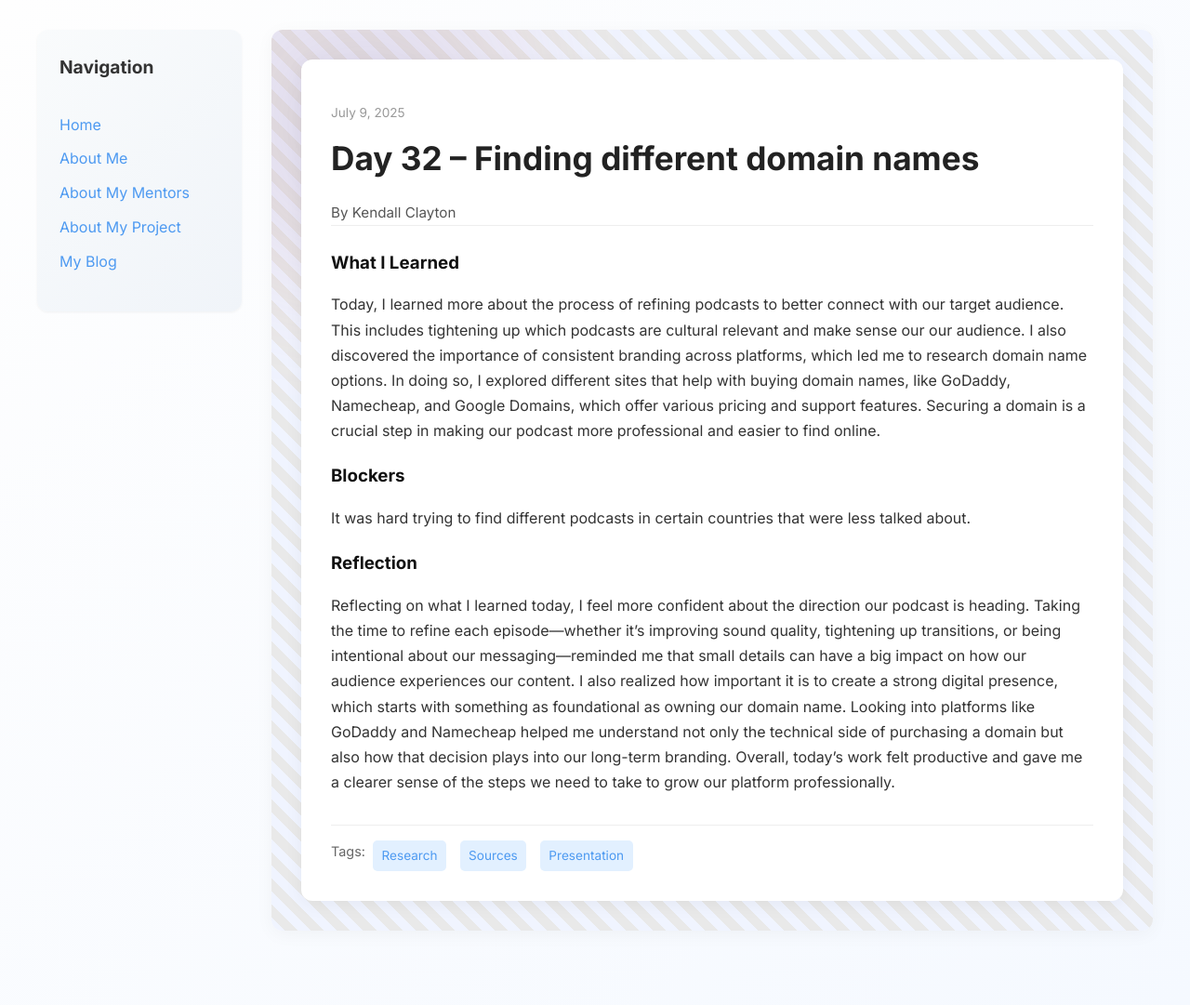
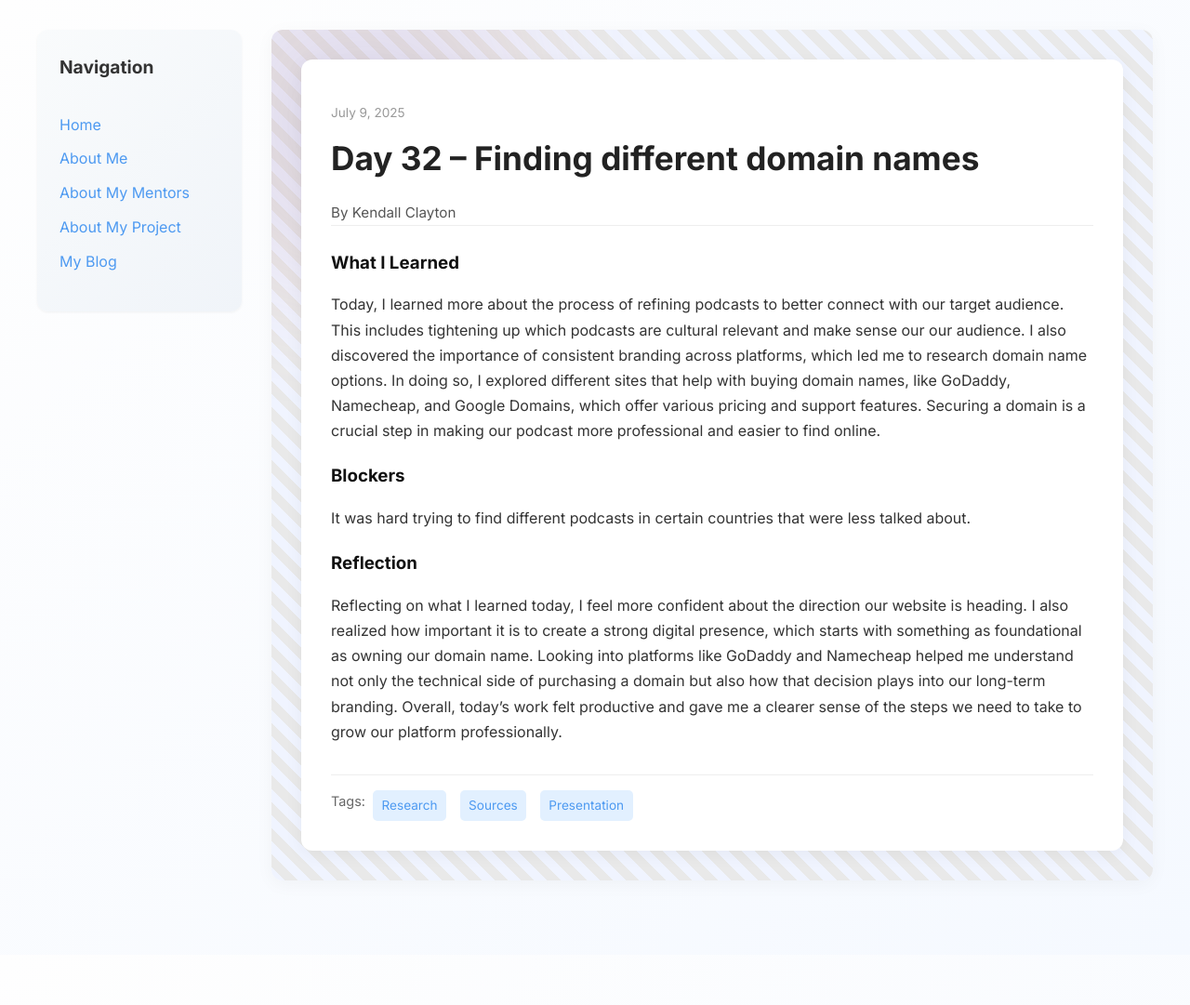
Before and after one commit to kendallzoe/kendallzoe.github.io, a Jekyll site: the page built from _posts/2025-07-09-day-32.md, in a window 1280 px wide. Shown: the whole page at 93% size. Built offline with Jekyll 4.4.1, drawn with Linux system fonts in a browser that asks for light colours; after the commit the page ends 1027 px from its top, so only the background shows below that.

Commit message:
Update 2025-07-09-day-32.md

```diff
--- a/_posts/2025-07-09-day-32.md
+++ b/_posts/2025-07-09-day-32.md
@@ -13,6 +13,6 @@ what_i_learned: >
 blockers: It was hard trying to find different podcasts in certain countries that were less talked about.
 
 reflection: >
-  Reflecting on what I learned today, I feel more confident about the direction our podcast is heading. Taking the time to refine each episode—whether it's improving sound quality, tightening up transitions, or being intentional about our messaging—reminded me that small details can have a big impact on how our audience experiences our content. I also realized how important it is to create a strong digital presence, which starts with something as foundational as owning our domain name. Looking into platforms like GoDaddy and Namecheap helped me understand not only the technical side of purchasing a domain but also how that decision plays into our long-term branding. Overall, today’s work felt productive and gave me a clearer sense of the steps we need to take to grow our platform professionally.
+  Reflecting on what I learned today, I feel more confident about the direction our website is heading. I also realized how important it is to create a strong digital presence, which starts with something as foundational as owning our domain name. Looking into platforms like GoDaddy and Namecheap helped me understand not only the technical side of purchasing a domain but also how that decision plays into our long-term branding. Overall, today’s work felt productive and gave me a clearer sense of the steps we need to take to grow our platform professionally.
 
 ---
```
